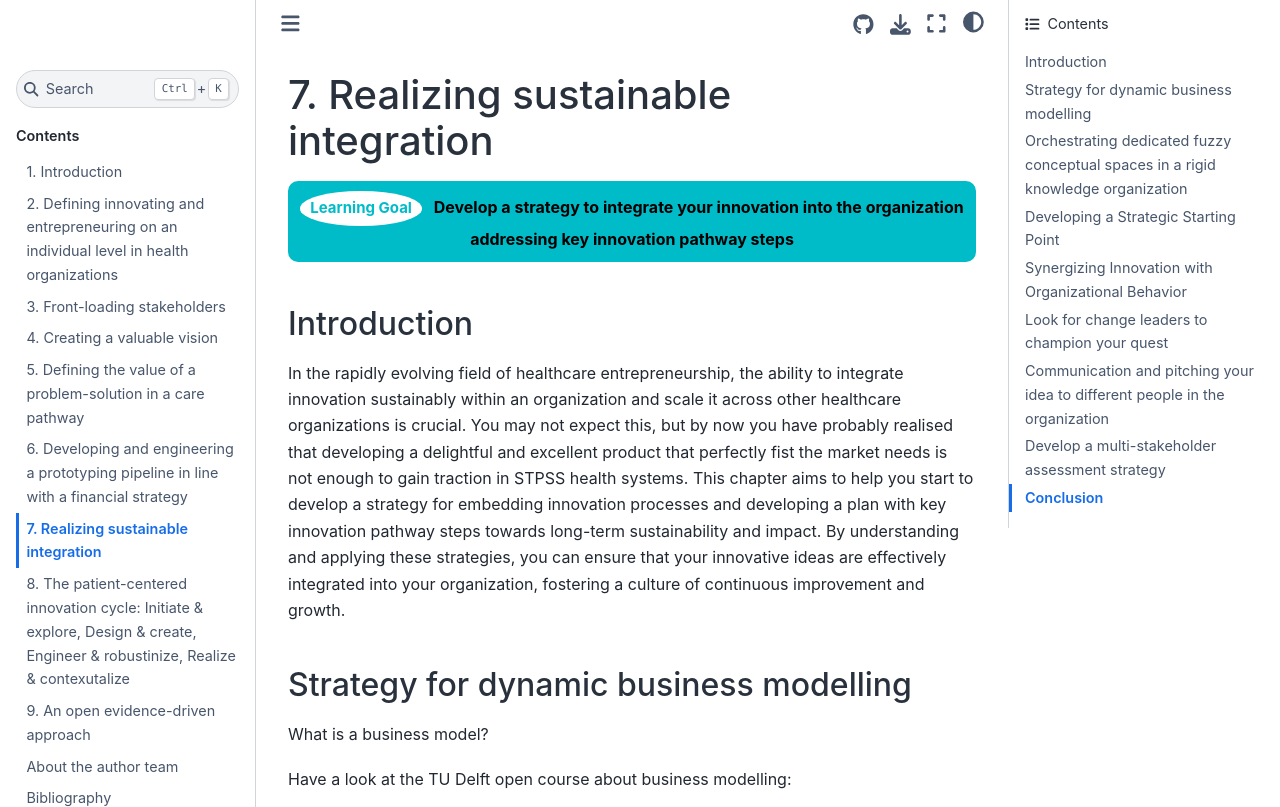
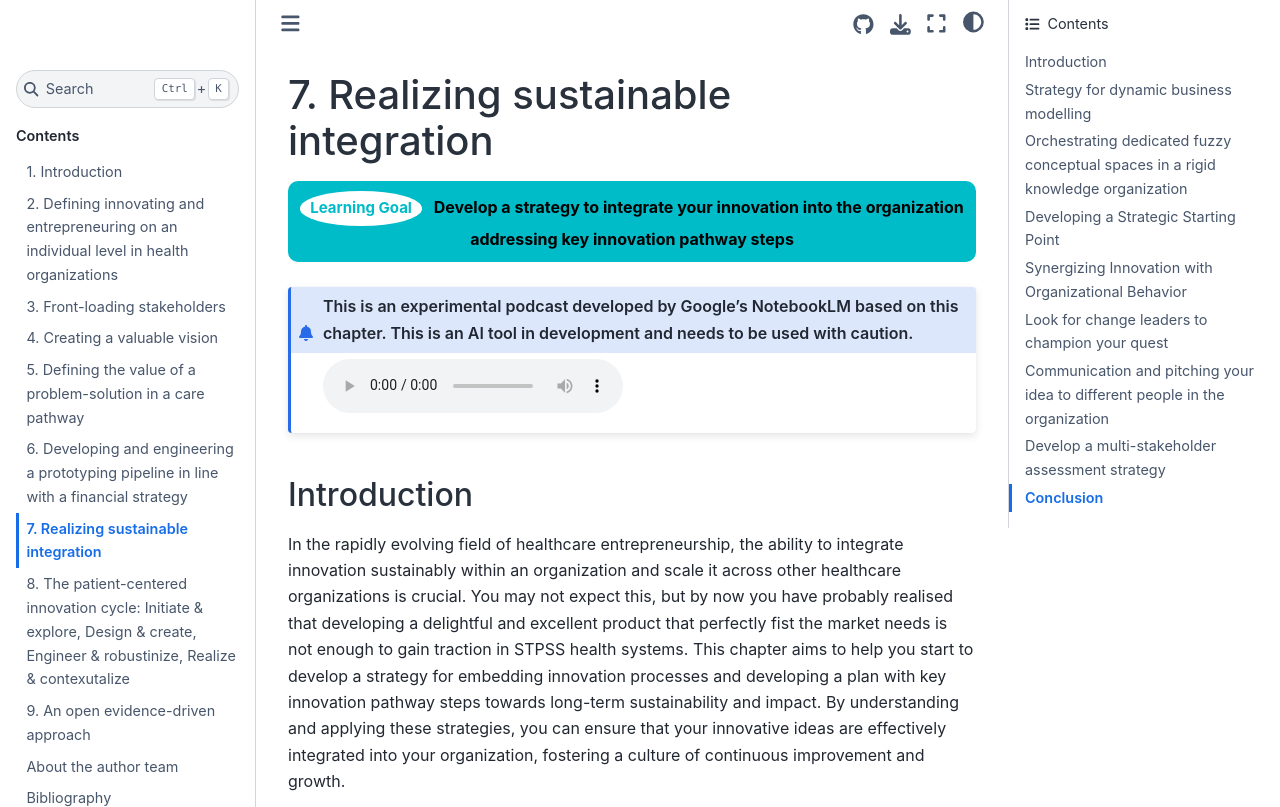
Before and after one commit to pietervandekerckhove/handbook-innovating-health, a Jupyter Book: the page built from book/chapters/08_embedding_innovation.md, in a window 1280 px wide and 900 px high, cut to the strip 0-807 px from the top of the window. Built offline with Jupyter Book 1.0.4 settings and Sphinx 7.4.7 and the Sphinx Book theme 1.1.4, drawn with Linux system fonts in a browser that asks for light colours; comment, search, counter and statistics services are not loaded.

Commit message:
update audio files

`````diff
--- a/book/chapters/08_embedding_innovation.md
+++ b/book/chapters/08_embedding_innovation.md
@@ -6,6 +6,16 @@
     Develop a strategy to integrate your innovation into the organization addressing key innovation pathway steps
   </div>
 </center>
+
+```{admonition} This is an experimental podcast developed by Google's NotebookLM based on this chapter. This is an AI tool in development and needs to be used with caution.
+
+<audio controls>
+  <source src="../audio/podcast_chapter_8.mp3" type="audio/mp3">
+  <source src="../audio/podcast_chapter_8.mp3" type="audio/mp3">
+Your browser does not support the audio element.
+</audio>
+````
+
 
 ## Introduction
 
`````
Also changed, not shown: book/chapters/07_resource_management.md (+2 -2 lines), 2 other files.
